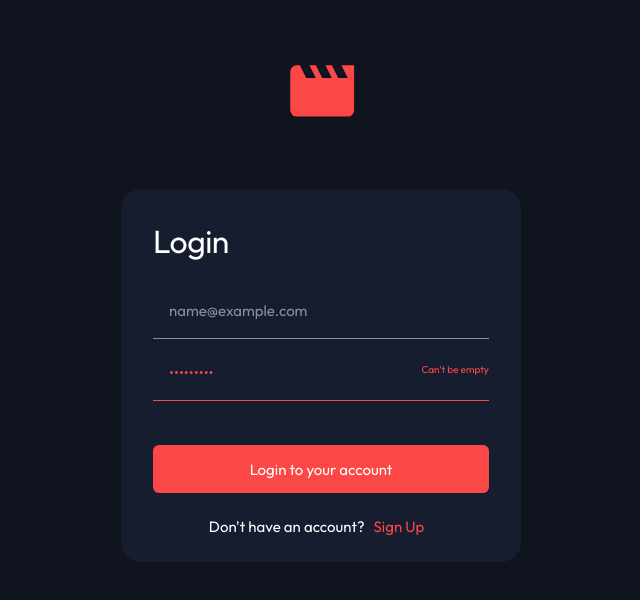
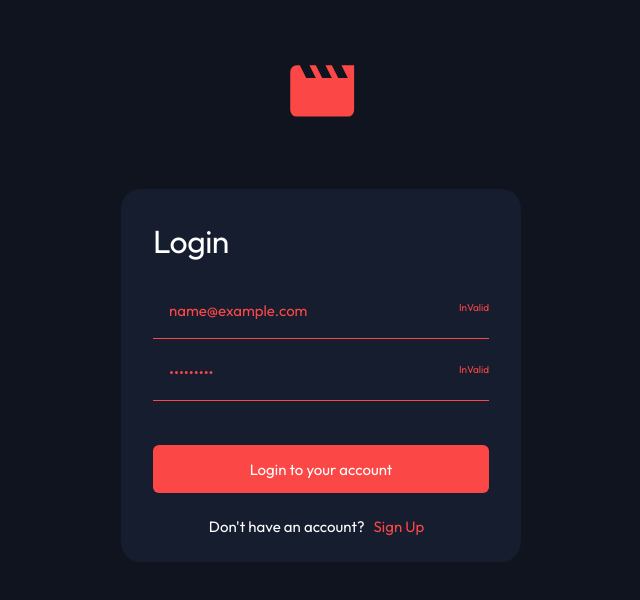
Before and after one commit to nikeshnaik/entertainment_app-react, a React (Create React App) app: page / in a window 1280 px wide. Both pictures are taken after typing "name@example.com", "Sample123" into the empty fields and a click on the button "Login to your account". Shown: the top 600 px of the page, without its empty margins (319-959 px from the left). Built offline with nearby package versions, Linux system fonts and the light colour scheme.

Commit message:
fix: Validation Warning for Email and Password

```diff
--- a/src/pages/Login/login.jsx
+++ b/src/pages/Login/login.jsx
@@ -33,6 +33,7 @@ function Login(props) {
     }
 
     let passwordWarningClass = passwordWarning ? `${styles.warningPassword} ${styles.passwordField}` : `${styles.passwordField}`
+    let emailWarningClass = passwordWarning ? `${styles.warningPassword} ${styles.emailField}` : `${styles.emailField}`
 
     return (
         <div className={styles.container}>
@@ -41,16 +42,18 @@ function Login(props) {
                 <h2 id={styles.formtitle}>Login</h2>
 
                 <form onSubmit={handleLogin} className={styles.form}>
-                    <div className={styles.emailField}>
+                    <div className={emailWarningClass}>
                         <input type="text" value={userName} name="Username" placeholder="Email address"
                             onChange={({ target }) => setUsername(target.value)} />
+
+                        {passwordWarning ? <span className={styles.warningtext}>InValid</span> : null}
                     </div>
 
                     <div className={passwordWarningClass} >
                         <input type="password" value={password} name="Password" placeholder="Password"
                             onChange={({ target }) => setPassword(target.value)} />
 
-                        {passwordWarning ? <span className={styles.warningtext}>Can't be empty</span> : null}
+                        {passwordWarning ? <span className={styles.warningtext}>InValid</span> : null}
                     </div>
 
 
--- a/src/pages/Login/login.module.css
+++ b/src/pages/Login/login.module.css
@@ -41,6 +41,12 @@
     display: flex;
     flex-direction: column;
     row-gap: 2.4rem;
+}
+
+.emailField {
+    display: flex;
+    flex-direction: row;
+
 }
 
 .emailField>input {
```
